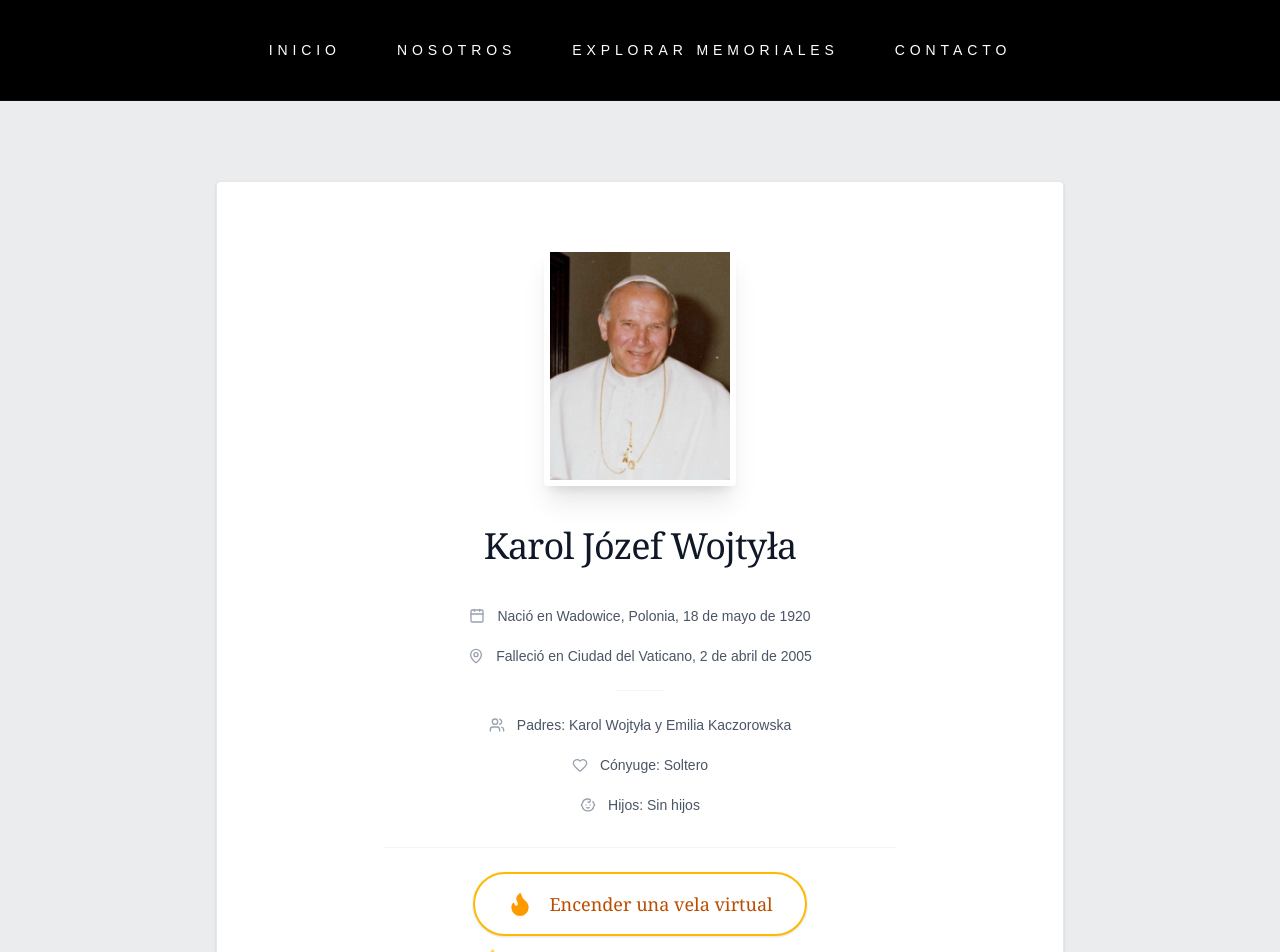
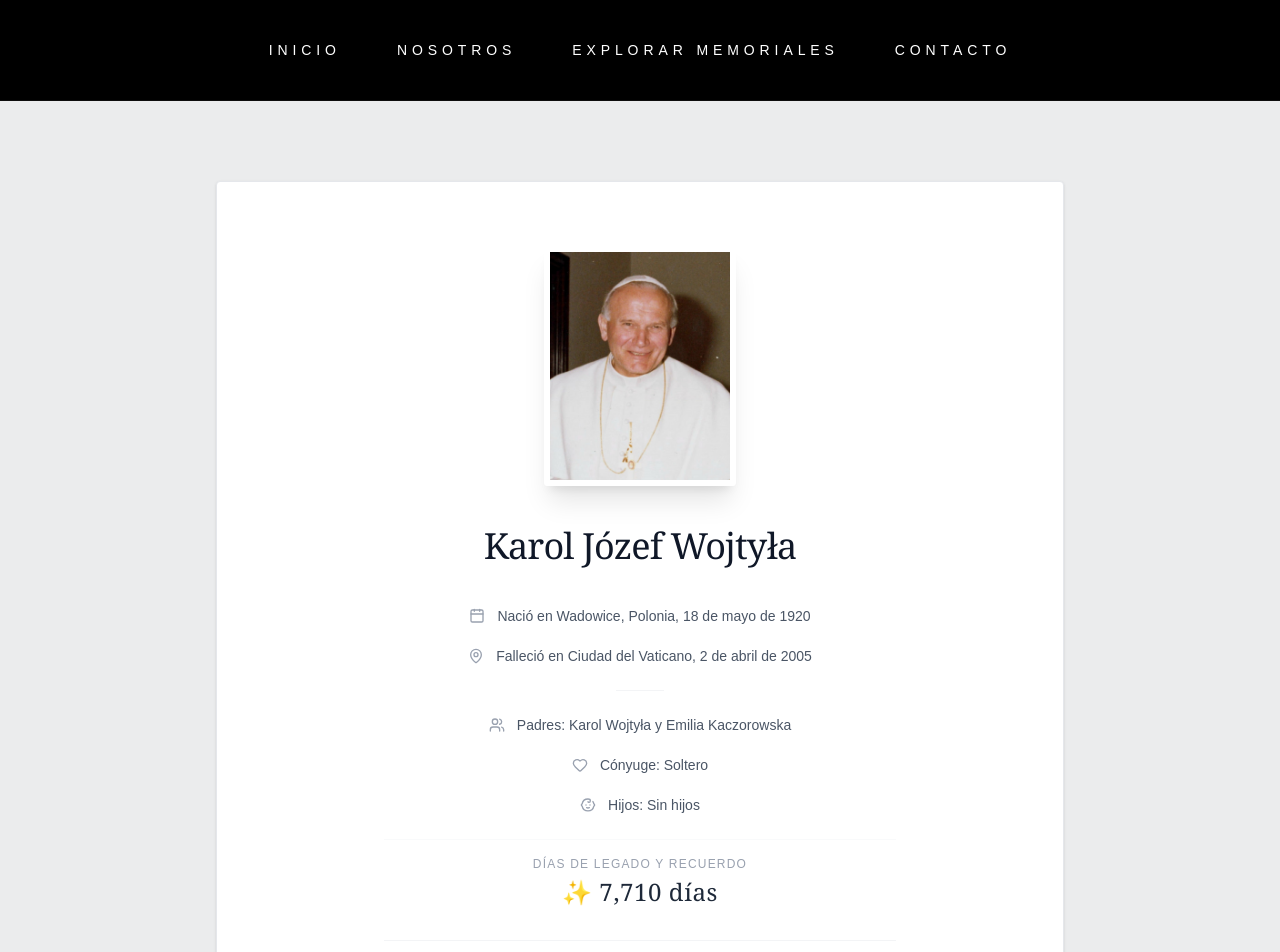
Before and after one commit to rumc880313/mi-memorial, a Next.js app: page /memoriales/Juan-Pablo-II in a window 1280 px wide. Shown: the top 952 px of the page. Built offline with nearby package versions, Linux system fonts and the light colour scheme; no server answers; the database is empty.

Commit message:
Añadido contador automático de días de legado

```diff
--- a/app/memoriales/Juan-Pablo-II/page.tsx
+++ b/app/memoriales/Juan-Pablo-II/page.tsx
@@ -138,6 +138,17 @@ export default function DetalleJuanPablo() {
   };
 
 
+    // Función para calcular los días de legado de forma automática
+    const calcularDiasLegado = () => {
+    const fechaFallecimiento = new Date("2005-04-02"); // Fecha del Papa (Año-Mes-Día)
+    const fechaActual = new Date();
+
+    const diferenciaTiempo = fechaActual.getTime() - fechaFallecimiento.getTime();
+    const diferenciaDias = Math.floor(diferenciaTiempo / (1000 * 60 * 60 * 24));
+
+    return diferenciaDias.toLocaleString('es-MX'); // Formatea el número con comas (ej: 7,711)
+   };
+
 
 
 
@@ -191,6 +202,16 @@ export default function DetalleJuanPablo() {
                       <Baby size={16} className="text-gray-400"/>
                       <span><strong>Hijos:</strong> Sin hijos</span>
                     </li>
+
+                        {/* CONTADOR DE DÍAS DE LEGADO AUTOMÁTICO */}
+                        <div className="mt-6 pt-4 border-t border-gray-50 text-center">
+                          <p className="text-xs text-gray-400 uppercase tracking-widest mb-1 font-light">
+                            Días de Legado y Recuerdo
+                          </p>
+                          <p className="text-2xl font-serif text-gray-800 font-medium tracking-wide">
+                            ✨ {calcularDiasLegado()} días
+                          </p>
+                        </div>
 
                         {/* SECCIÓN DE VELAS VIRTUALES (Borde resaltado y vela grande) */}
                         <div className="mt-8 pt-6 border-t border-gray-100 flex flex-col items-center">
```
